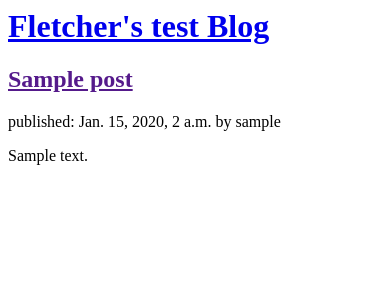
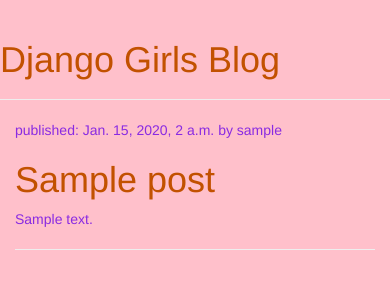
Before and after one commit to FletcherJ/my-first-blog, a Django app: page / in a window 390 px wide. Shown: the top 300 px of the page. Run offline with Django 3.2, Linux system fonts and the light colour scheme; tables that the repository leaves empty hold one stand-in row (values such as "Sample post"); some libraries are stand-ins or nearby versions.

Commit message:
Added detail info to link and CSS

```diff
--- a/blog/models.py
+++ b/blog/models.py
@@ -5,6 +5,9 @@
 # Code to handle posting a new blog
 class Post(models.Model):
     # define what we expect for each property
+    # Because we didn't specify a primary key in our Post model, Django
+    #   creates one for us (by default, a number that increases by one
+    #   for each record, i.e. 1, 2, 3) and adds it as a field named pk
     author = models.ForeignKey(settings.AUTH_USER_MODEL, on_delete=models.CASCADE)
     title = models.CharField(max_length=200)
     text = models.TextField()
--- /dev/null
+++ b/blog/static/css/blog.css
@@ -0,0 +1,12 @@
+
+body {
+    margin: 0;
+    padding: 0;
+    font-size: 14px;
+    color: blueviolet;
+    background: pink;
+}
+
+h1 a, h2 a {
+    color: #C25100;
+}
--- /dev/null
+++ b/blog/templates/blog/base.html
@@ -0,0 +1,23 @@
+{% load static %}
+<html>
+    <head>
+        <title>Django Girls blog</title>
+        <link rel="stylesheet" href="//maxcdn.bootstrapcdn.com/bootstrap/3.2.0/css/bootstrap.min.css">
+        <link rel="stylesheet" href="//maxcdn.bootstrapcdn.com/bootstrap/3.2.0/css/bootstrap-theme.min.css">
+        <link href='//fonts.googleapis.com/css?family=Lobster&subset=latin,latin-ext' rel='stylesheet' type='text/css'>
+        <link rel="stylesheet" href="{% static 'css/blog.css' %}">
+    </head>
+    <body>
+    <div class="page-header">
+        <h1><a href="/">Django Girls Blog</a></h1>
+    </div>
+    <div class="content container">
+        <div class="row">
+            <div class="col-md-8">
+            {% block content %}
+            {% endblock %}
+            </div>
+        </div>
+    </div>
+</body>
+</html>
--- a/blog/templates/blog/post_list.html
+++ b/blog/templates/blog/post_list.html
@@ -1,21 +1,16 @@
-<html>
-    <head>
-        <title>Fletcher's blog</title>
-    </head>
-    <body>
-        <div>
-            <h1><a href="/">Fletcher's test Blog</a></h1>
-        </div>
+{% extends 'blog/base.html' %}
 
+{% block content %}
     {% for post in posts %}
 
-            <div>
-                <h2><a href="">{{ post.title }}</a>  </h2>
+        <div class="post">
+            <div class="date">
                 <p>published: {{ post.published_date }} by {{ post.author }}</p>
+            </div>
+            <h1><a href="{% url 'post_detail' pk=post.pk %}">{{ post.title }}</a></h1>
             <p>{{ post.text|linebreaksbr }}</p>
+            <hr>
         </div>
 
     {% endfor %}
-
-    </body>
-</html>
+{% endblock %}
--- a/blog/urls.py
+++ b/blog/urls.py
@@ -2,5 +2,7 @@
 from . import views
 
 urlpatterns = [
+    # url pattern value, view to use, and name
     path('', views.post_list, name='post_list'),
+    path('post/<int:pk>/', views.post_detail, name='post_detail'),
 ]
--- a/blog/views.py
+++ b/blog/views.py
@@ -1,10 +1,16 @@
-from django.shortcuts import render
 from django.utils import timezone
 from .models import Post
+from django.shortcuts import render, get_object_or_404
 
 # all supporting views
+# Get all posts that have a published date
 def post_list(request):
     #return render(request, 'blog/post_list.html', {})
     #posts = Post.objects.filter(published_date__lte=timezone.now()).order_by('published_date')
     posts = Post.objects.order_by('published_date')
     return render(request, 'blog/post_list.html', {'posts': posts})
+
+# Get the post that has the passed PK value
+def post_detail(request, pk):
+    post = get_object_or_404(Post, pk=pk)
+    return render(request, 'blog/post_detail.html', {'post': post})
```
Also changed, not shown: blog/templates/blog/post_detail.html (added, +13 -0 lines), 1 other file. Lines whose indentation alone changed are shown as unchanged.
